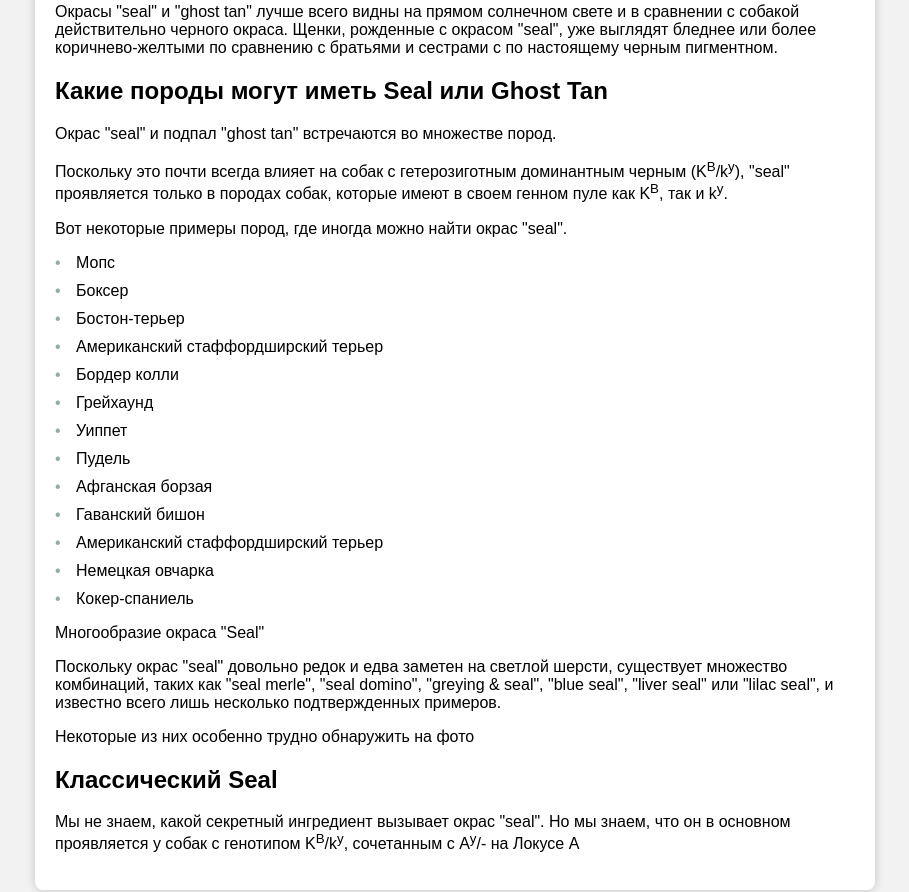
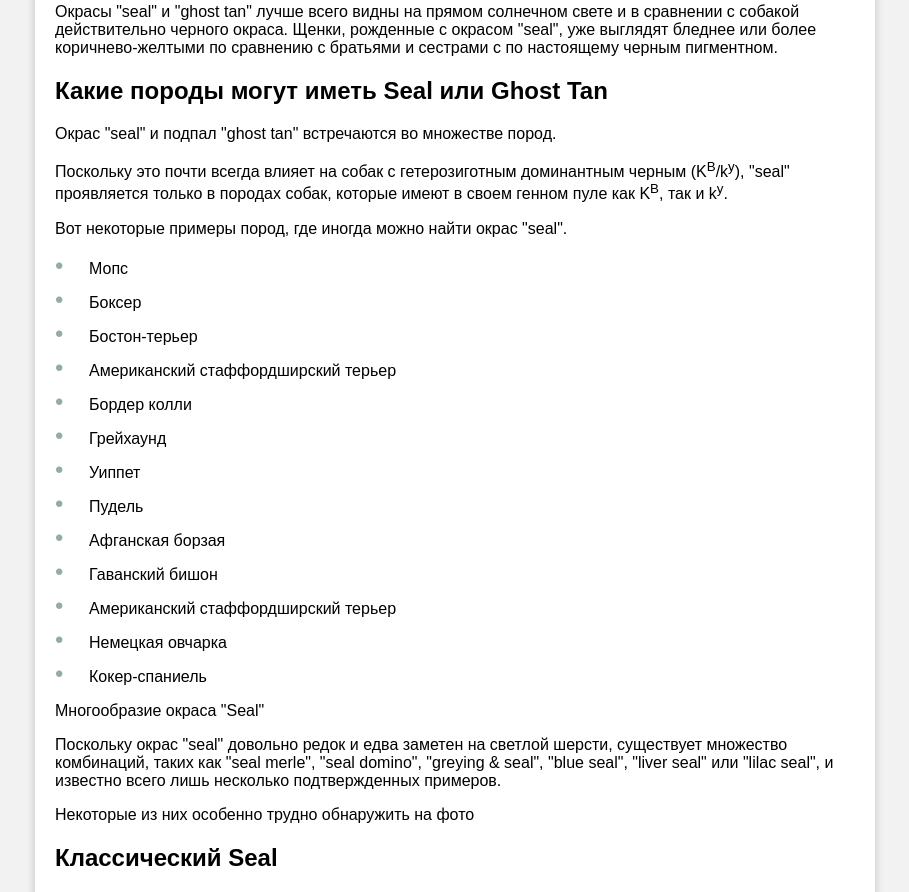
Before and after one commit to BloodthirstyWolf/TranslatorPortfolio-, a PHP site: page / in a window 1280 px wide. Shown: the part 1737-2629 px from the top of the page, without its empty margins (185-1094 px from the left). Run offline with PHP 8.4, Linux system fonts and the light colour scheme.

Commit message:
Update Styles.css

```diff
--- a/Styles.css
+++ b/Styles.css
@@ -32,11 +32,6 @@ img {
   padding-left: 0; /* Убираем отступ слева у списка */
 }
 
-.bilingual-list {
-  list-style-type: none;
-  padding-left: 0; /* Убираем отступ слева у списка */
-}
-
 .bilingual-list li {
   margin-bottom: 10px; /* Добавляем небольшой отступ между элементами списка */
 }
@@ -46,6 +41,7 @@ img {
   color: #93ACA7; /* Задаем цвет маркера */
   display: inline-block;
   width: 1em; /* Ширина маркера */
-  margin-right: 5px; /* Добавляем небольшой отступ между маркером и текстом */
-  font-size: 1em; /* Уменьшаем размер маркера до более подходящего значения */
+  margin-right: 10px; /* Добавляем небольшой отступ между маркером и текстом */
+  font-size: 1.5em; /* Увеличиваем размер маркера до 1.5em */
+  line-height: 1; /* Сбрасываем межстрочный интервал, чтобы точка была выровнена вертикально */
 }
```
